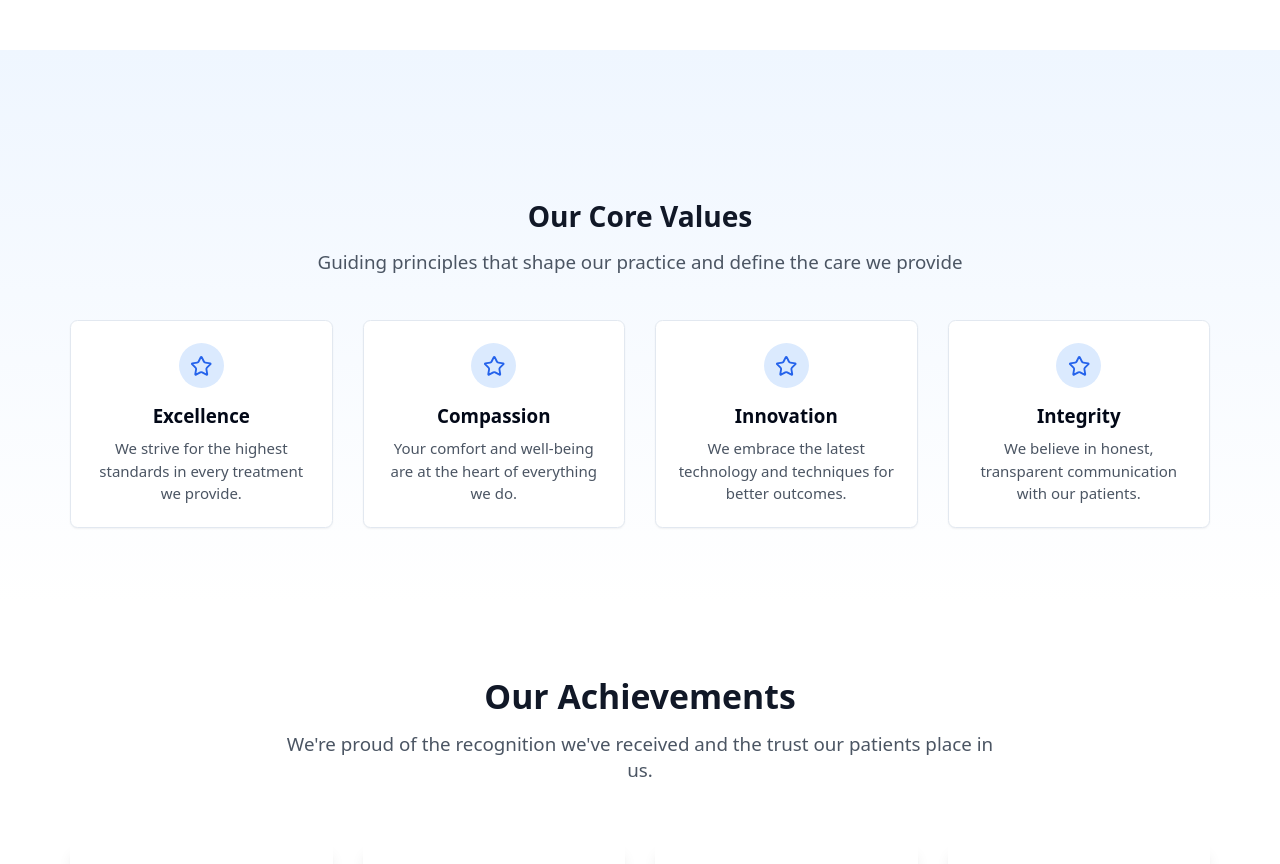
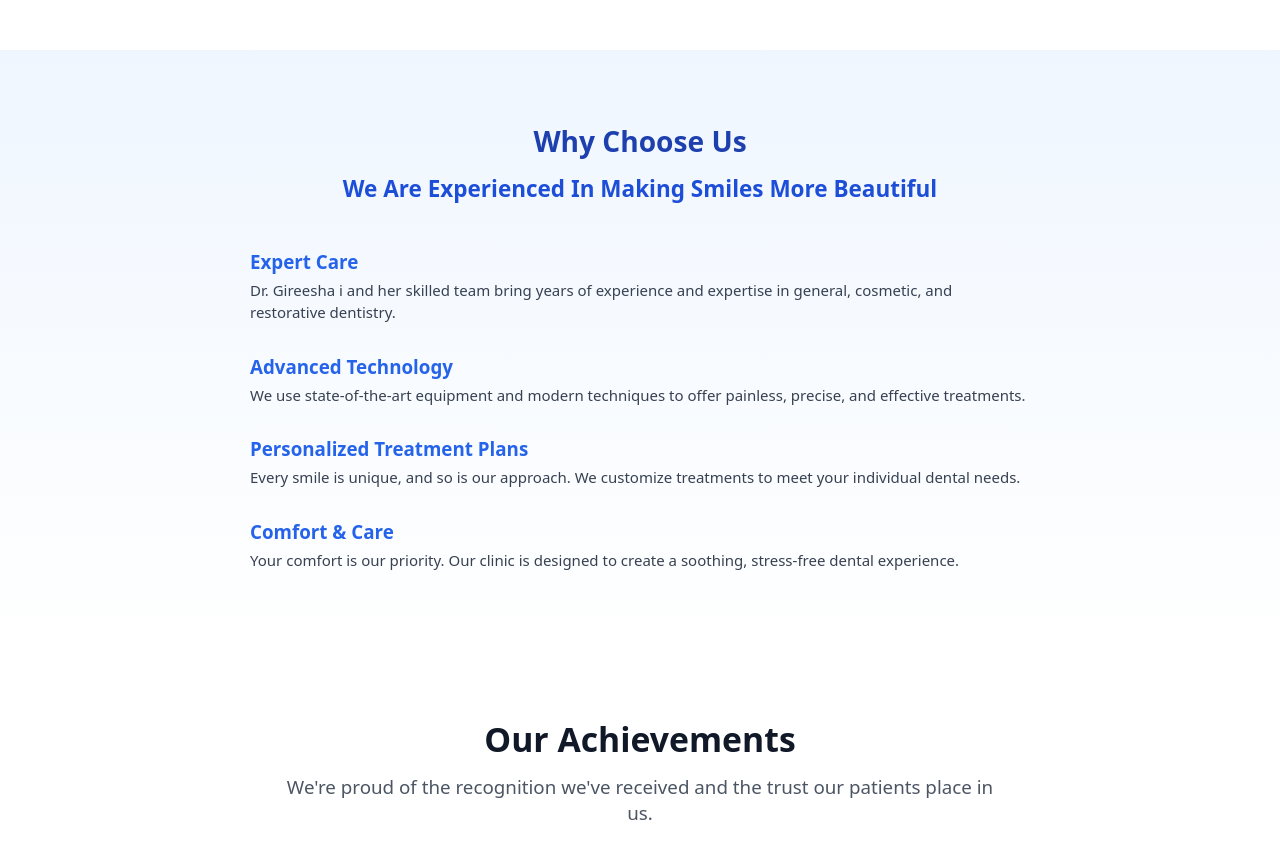
Before and after one commit to Masthan008/dental-hospital, a React (Vite) app: page /about in a window 1280 px wide. Shown: the part 2300-3164 px from the top of the page. Built offline with nearby package versions, Linux system fonts and the light colour scheme.

Commit message:
Remove core values, add Why Choose Us, and fix floating chatbot duplication

```diff
--- a/src/pages/About.tsx
+++ b/src/pages/About.tsx
@@ -33,24 +33,7 @@ const About = () => {
     { icon: Shield, title: "Advanced Technology", description: "State-of-the-art equipment" }
   ];
 
-  const values = [
-    {
-      title: "Excellence",
-      description: "We strive for the highest standards in every treatment we provide."
-    },
-    {
-      title: "Compassion",
-      description: "Your comfort and well-being are at the heart of everything we do."
-    },
-    {
-      title: "Innovation",
-      description: "We embrace the latest technology and techniques for better outcomes."
-    },
-    {
-      title: "Integrity",
-      description: "We believe in honest, transparent communication with our patients."
-    }
-  ];
+
 
   return (
     <div className="min-h-screen bg-white">
@@ -141,40 +124,31 @@ const About = () => {
           </div>
         </section>
 
-        {/* Values Section */}
+
+        {/* Why Choose Us Section */}
         <section className="py-20 bg-gradient-to-b from-blue-50 to-white">
-          <div className="max-w-7xl mx-auto px-4 sm:px-6 lg:px-8">
-            <div
-              className="mt-20 text-center"
-              data-aos="fade-up"
-            >
-              <h2 className="text-3xl font-bold text-gray-900 mb-4">Our Core Values</h2>
-              <p className="text-xl text-gray-600 max-w-3xl mx-auto mb-12">
-                Guiding principles that shape our practice and define the care we provide
-              </p>
+          <div className="max-w-4xl mx-auto px-4 sm:px-6 lg:px-8">
+            <div className="text-center mb-12">
+              <h2 className="text-3xl font-bold text-blue-800 mb-4">Why Choose Us</h2>
+              <h3 className="text-2xl font-semibold text-blue-700 mb-2">We Are Experienced In Making Smiles More Beautiful</h3>
             </div>
-
-            <div className="grid md:grid-cols-2 lg:grid-cols-4 gap-8">
-              {values.map((value, index) => (
-                <Card
-                  key={index}
-                  className="h-full hover:shadow-lg transition-shadow duration-300"
-                  data-aos="fade-up"
-                  data-aos-delay={100 * (index + 1)}
-                >
-                  <CardContent className="p-6">
-                    <div
-                      className="w-12 h-12 bg-blue-100 rounded-full flex items-center justify-center mb-4 mx-auto"
-                      data-aos="zoom-in"
-                      data-aos-delay={150 * (index + 1)}
-                    >
-                      <Star className="h-6 w-6 text-blue-600" />
-                    </div>
-                    <h3 className="text-xl font-semibold text-center mb-2">{value.title}</h3>
-                    <p className="text-gray-600 text-center">{value.description}</p>
-                  </CardContent>
-                </Card>
-              ))}
+            <div className="space-y-8">
+              <div>
+                <h4 className="text-xl font-bold text-blue-600 mb-1">Expert Care</h4>
+                <p className="text-gray-700">Dr. Gireesha i and her skilled team bring years of experience and expertise in general, cosmetic, and restorative dentistry.</p>
+              </div>
+              <div>
+                <h4 className="text-xl font-bold text-blue-600 mb-1">Advanced Technology</h4>
+                <p className="text-gray-700">We use state-of-the-art equipment and modern techniques to offer painless, precise, and effective treatments.</p>
+              </div>
+              <div>
+                <h4 className="text-xl font-bold text-blue-600 mb-1">Personalized Treatment Plans</h4>
+                <p className="text-gray-700">Every smile is unique, and so is our approach. We customize treatments to meet your individual dental needs.</p>
+              </div>
+              <div>
+                <h4 className="text-xl font-bold text-blue-600 mb-1">Comfort & Care</h4>
+                <p className="text-gray-700">Your comfort is our priority. Our clinic is designed to create a soothing, stress-free dental experience.</p>
+              </div>
             </div>
           </div>
         </section>
--- a/src/pages/Index.tsx
+++ b/src/pages/Index.tsx
@@ -65,12 +65,13 @@ const Index = () => {
       </section>
       <Footer />
       <FloatingCTA />
-      {/* Floating ChatBots on both sides */}
+      {/* Floating ChatBot on left */}
       <div className="fixed bottom-24 left-4 z-50">
-        <FloatingChatBot />
+        <FloatingChatBot key="left" />
       </div>
+      {/* Floating ChatBot on right */}
       <div className="fixed bottom-24 right-4 z-50">
-        <FloatingChatBot />
+        <FloatingChatBot key="right" />
       </div>
       {/* Welcome Popup */}
       <WelcomePopup />
```
